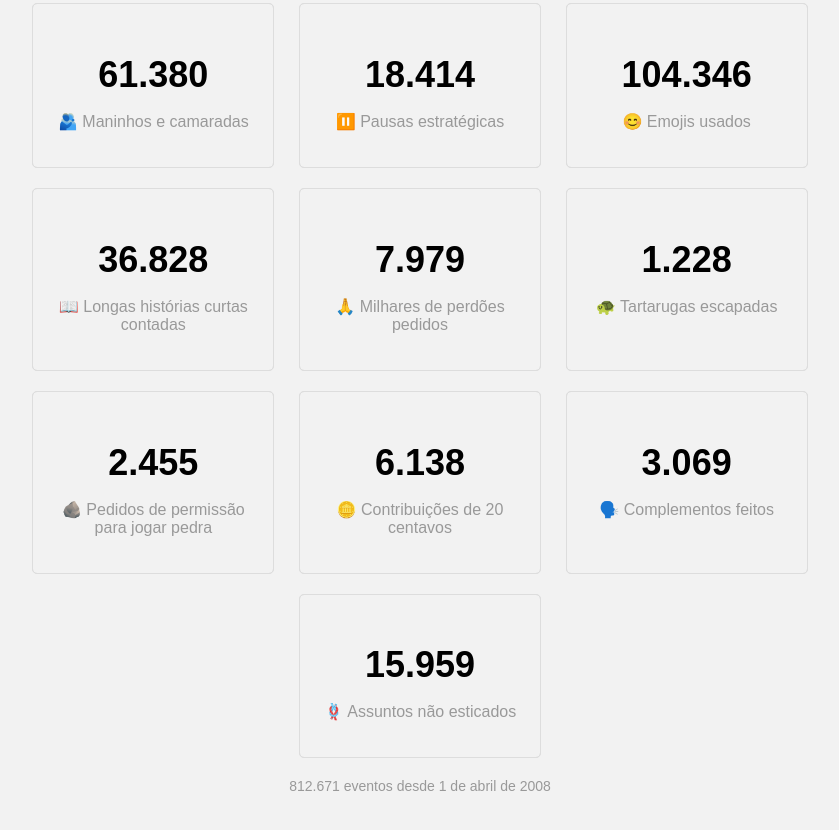
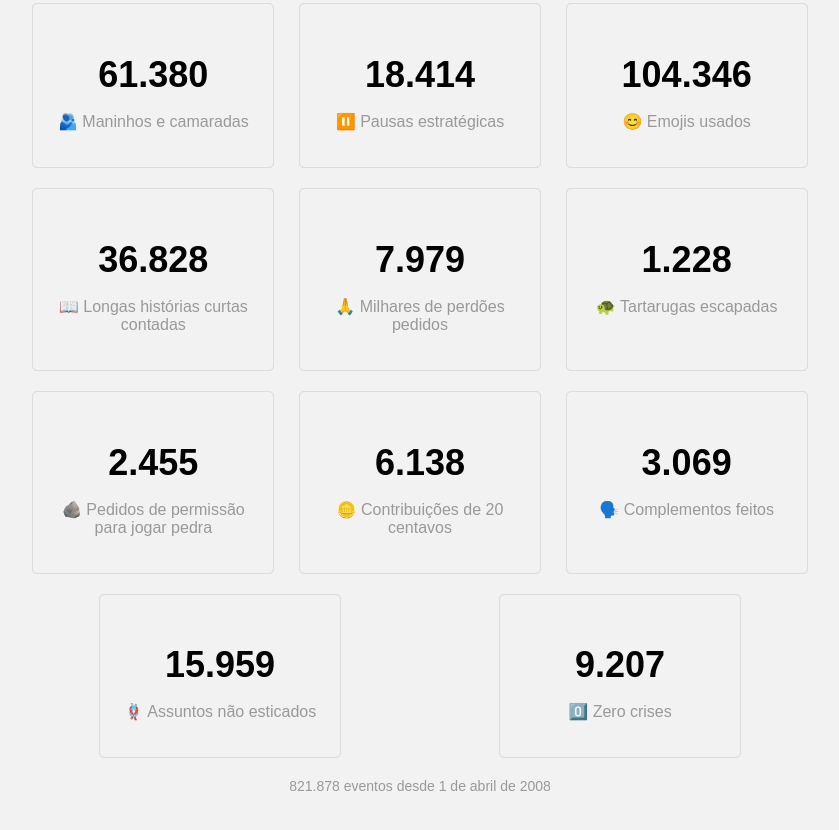
Before and after one commit to danielsitnik/cuzner-counters, a plain HTML site: page index.html in a window 1280 px wide. Shown: the part 1201-2031 px from the top of the page, without its empty margins (220-1059 px from the left). Drawn offline with nearby package versions, Linux system fonts and the light colour scheme.

Commit message:
add zeroCrisis
add zeroCrisis

```diff
--- a/index.html
+++ b/index.html
@@ -50,6 +50,7 @@
                 twentyCentsContributed: 1,
                 complementsMade: 0.5,
                 subjectsNotStretched: 2.6,
+                zeroCrisis: 1.5,
             };
 
             const diffDays = now.diff(baseDate, 'd');
@@ -181,6 +182,10 @@
                 <h2 id="stat-subjectsNotStretched">0</h2>
                 <p>🪢 Assuntos não esticados</p>
             </div>
+            <div class="stat">
+                <h2 id="stat-zeroCrisis">0</h2>
+                <p>0️⃣ Zero crises</p>
+            </div>
         </div>
         <div class="date">
             <p><span id="total-events">0</span> eventos desde <span id="footerDate"></span></p>
```
